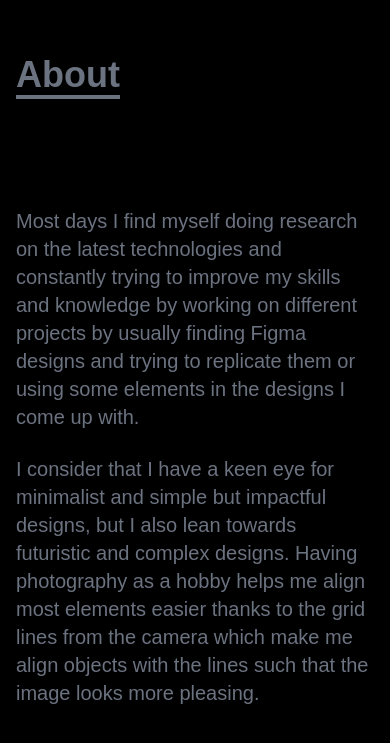
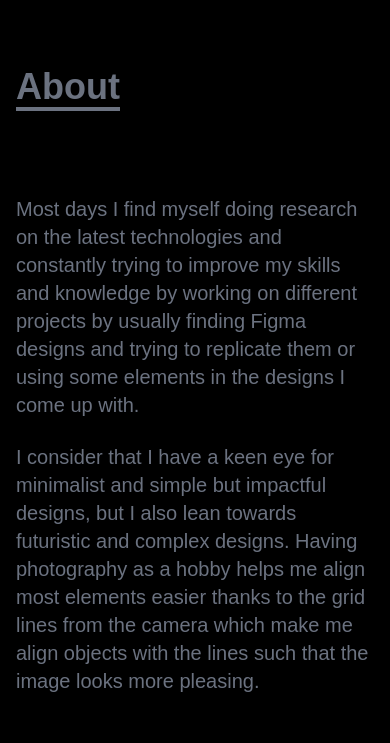
Before and after one commit to gavanescu23/proper-portfolio, a React (Create React App) app: page / in a window 390 px wide. Shown: the part 885-1628 px from the top of the page. Built offline with nearby package versions, Linux system fonts and the light colour scheme; a web font is replaced by a local one.

Commit message:
Update About

```diff
--- a/src/components/About.jsx
+++ b/src/components/About.jsx
@@ -4,7 +4,7 @@ const About = () => {
   return (
     <div name="about" className='w-full h-screen text-gray-500 '>
         <div className='max-w-screen-lg p-4 mx-auto flex flex-col justify-center w-full h-full'>
-            <div className="pb-8">
+            <div className="pb-2 md:pb-8">
                 <p className='text-4xl border-b-4 font-bodyfont inline font-bold border-gray-500'>About</p>
             </div>
             <p className='text-xl font-bodyfont mt-20'>
```
